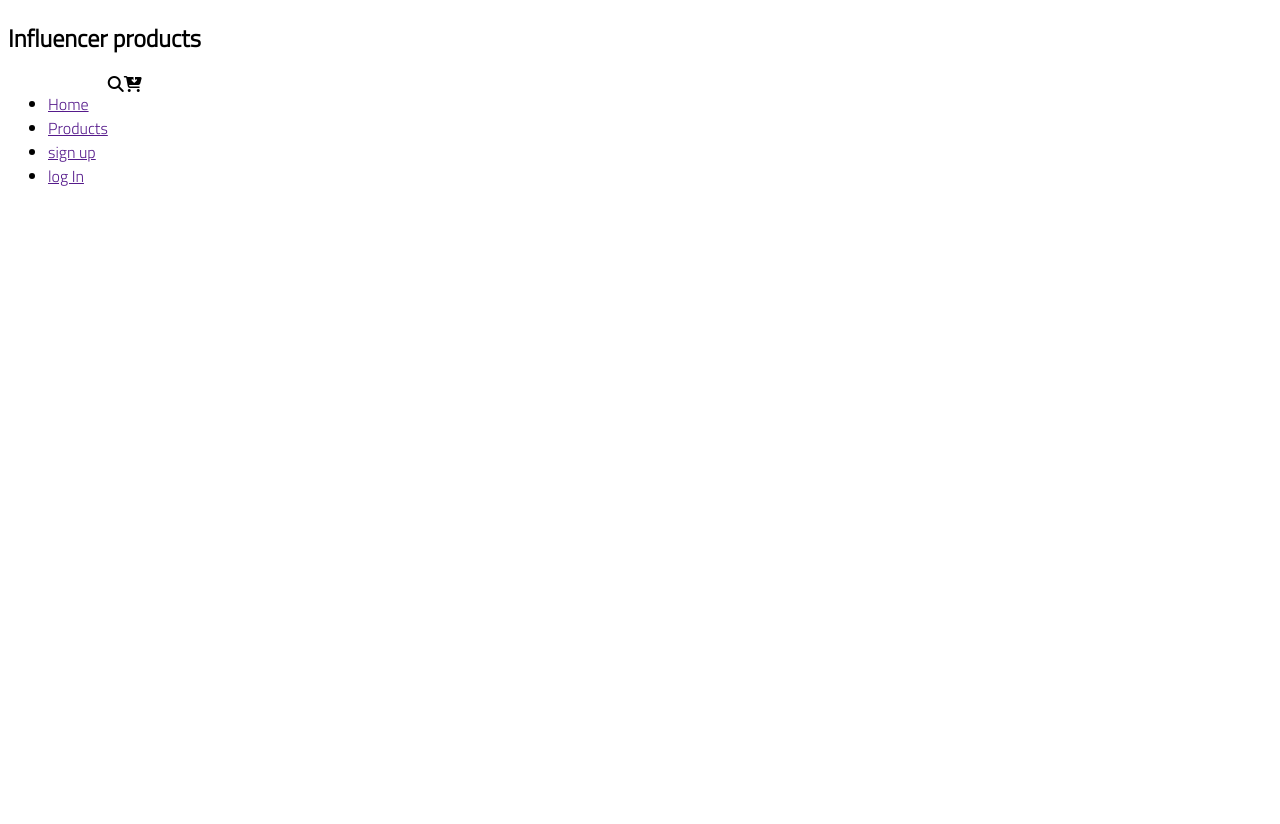
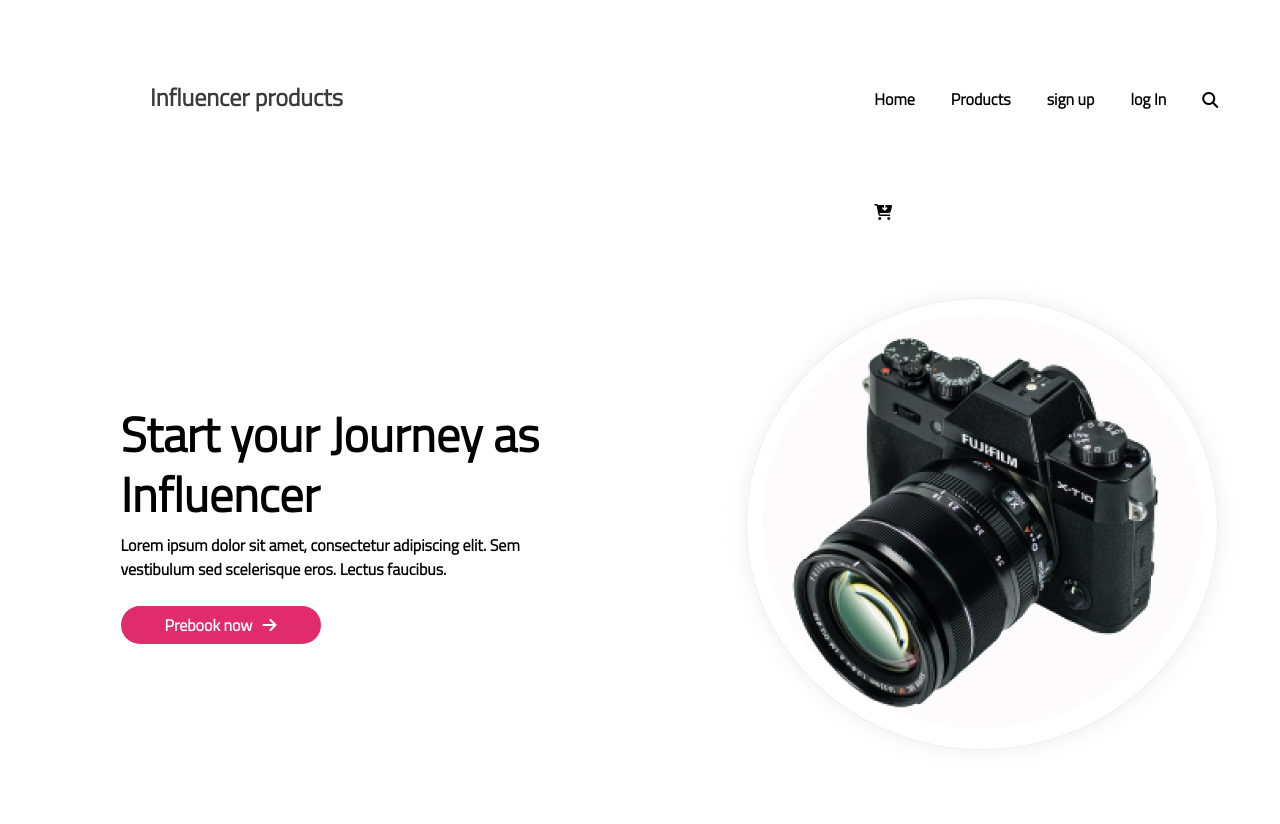
Before and after one commit to soniafrin/assignment-two, a plain HTML site: page index.html in a window 1280 px wide. Before the commit the page ends 800 px from the top, so only its background shows below. Drawn offline with Linux system fonts and the light colour scheme.

Commit message:
section1

```diff
--- a/css/style.css
+++ b/css/style.css
@@ -2,17 +2,120 @@
 @import url('https://fonts.googleapis.com/css2?family=Lato:ital,wght@0,100;0,300;0,400;0,700;0,900;1,300&family=Noto+Serif:ital,wght@0,400;0,700;1,700&family=Poppins:ital,wght@0,100;0,200;0,300;0,700;0,900;1,700&family=Titillium+Web:ital,wght@0,200;0,300;1,200;1,600&display=swap');
 /* poppins font */
 *{
-    /* margin: 0;
+    margin: 0;
     padding: 0;
-    box-sizing: border-box; */
+    box-sizing: border-box;
     font-family: 'Lato', sans-serif;
     font-family: 'Noto Serif', serif;
     font-family: 'Poppins', sans-serif;
     font-family: 'Titillium Web', sans-serif;
 }
+main{
+    background-color: #fff;
+}
+header{
+    display: flex;
+    flex-wrap: wrap;
+}
+.nav-heading{
+    flex: 5;
+    flex-wrap: wrap;
+    font-size: 24px;
+    font-weight: bold;
+    color: #3A3A3A;
+    margin-top: 79px;
+    margin-left: 150px;
+
+}
 .nav-bar{
     display: flex;
-}
-.nav-header{
+    flex-wrap: wrap;
+    flex: 3;
 
 }
+.menu-ul{
+    display: flex;
+    flex-wrap: wrap;
+}
+.menu-ul .menu-li{
+    list-style-type: none;
+    padding: 0 18px;
+    font-size: 16px;
+    margin-top: 87px;
+}
+.menu-li a{
+    text-decoration: none;
+    color: #000000;
+    font-weight: 700;
+    font-size: 16px;
+}
+.menu-icon i{
+    padding: 0 18px;
+    font-size: 16px;
+    color: #000000;
+    margin-top: 92px;
+}
+.section1-element{
+    display: flex;
+    height: 600px;
+    justify-content: space-around;
+    align-items: center;
+    align-content: center;
+    margin-left: 58px;
+}
+.writing-element{
+    display: flex;
+    flex-direction: column;
+}
+.h1-sec1{
+    font-size: 3rem;
+    max-width: 500px;
+    font-weight: 900;
+    line-height: 60px;
+
+}
+.p1-sec1{
+    font-size: 16px;
+    max-width: 400px;
+    font-weight: 700;
+    margin-top: 8px;
+}
+.pre-book{
+    text-decoration: none;
+    background-color: #E02C6D;
+    color: #FFFFFF;
+    border-radius: 25px;
+    width: 200px;
+    font-size: 16px;
+    font-weight: 700;
+    text-align: center;
+    padding: 7px 0;
+    margin-top: 25px;
+}
+.pre-book::after{
+    font-family:"fontawesome";
+    content: "\f061";
+    padding-left: 10px;
+}
+.pre-book:hover{
+    border: 2px solid #E02C6D;
+    background-color: #fff;
+    color:#E02C6D;
+    padding: 5px 0;
+    transition: 0.5s;
+    font-weight: 700;
+}
+.camera-images{
+    border: 1px solid #e2dfdf80;
+    box-shadow: 0.5px 0.5px 20px #e2dfdf80;
+    padding: 15px;
+    border-radius: 50%;
+}
+.main-camera{
+    background-color:rgba(252, 250, 250, 0.7);
+    border-radius: 100%;
+    max-width: 100%;
+}
+.main-camera:hover{
+
+}
--- a/index.html
+++ b/index.html
@@ -19,7 +19,7 @@
         <section class="section1">
             <!-- header start here -->
             <header>
-                <h2 class="nav-header">Influencer products</h2>
+                <h2 class="nav-heading">Influencer products</h2>
                 <!-- nav start -->
                 <nav class="nav-bar">
                         <ul class="menu-ul">
@@ -28,12 +28,30 @@
                             <li class="menu-li"><a href="" class="menu-a">sign up</a></li>
                             <li class="menu-li"><a href="" class="menu-a">log In</a></li>
                         </ul>
-                        <i class="fas fa-search"></i>
-                        <i class="fas fa-cart-arrow-down"></i>
+                        <div class="menu-icon">
+                            <a href=""><i class="fas fa-search"></i></a>
+                        </div>
+                        <div class="menu-icon">
+                           <a href=""> <i class="fas fa-cart-arrow-down"></i></a>
+                        </div>
                 </nav>
                 <!-- nav end -->
             </header>
             <!-- header end here -->
+
+            <!-- section1 element start here  -->
+            <div class="section1-element">
+               <div class="writing-element">
+                <h1 class="h1-sec1">Start your Journey as
+                    Influencer</h1>
+                    <p class="p1-sec1">Lorem ipsum dolor sit amet, consectetur adipiscing elit. Sem vestibulum sed scelerisque eros. Lectus faucibus.</p>
+                    <a class="pre-book" href="">Prebook now</a>
+               </div>
+               <figure class="camera-images">
+                   <img class="main-camera" src="images/main-camera.png" alt="">
+               </figure>
+            </div>
+            <!-- section1 element end here  -->
 
 
 
```
